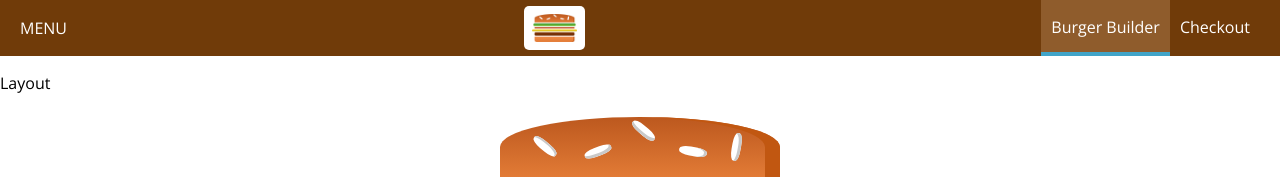
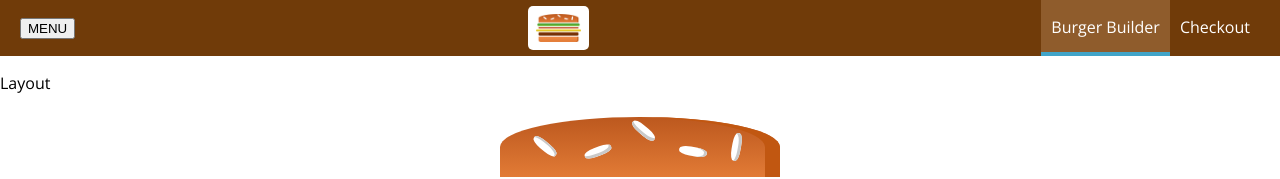
Before and after one commit to footios/burger, a React app: page / in a window 1280 px wide. Shown: the top 179 px of the page. Built offline with nearby package versions, Linux system fonts and the light colour scheme.

Commit message:
change place of Provider

```diff
--- a/src/components/Layout/Layout.js
+++ b/src/components/Layout/Layout.js
@@ -3,6 +3,7 @@ import Eject from "../../hoc/Eject";
 import classes from "./Layout.module.css";
 import Toolbar from "../Navigation/Toolbar/Toolbar";
 import SideDrawer from "../Navigation/SideDrawer/SideDrawer";
+import SideDrawerContext from "./SideDrawerContext/SideDrawerContext";
 
 // Child of App
 class Layout extends Component {
@@ -18,14 +19,26 @@ class Layout extends Component {
   sideDrawerClosedHandler = () => {
     this.setState({ showSideDrawer: false });
   };
+  toggleSideDrawerHandler = () => {
+    this.setState(prevState => {
+      return {
+        showSideDrawer: !prevState.showSideDrawer
+      };
+    });
+  };
+
   render() {
     return (
       <Eject>
         <Toolbar />
-        <SideDrawer
-          open={this.state.showSideDrawer}
-          closed={this.sideDrawerClosedHandler}
-        />
+        <SideDrawerContext.Provider
+          value={{ toggleSideDrawer: this.toggleSideDrawerHandler }}
+        >
+          <SideDrawer
+            open={this.state.showSideDrawer}
+            closed={this.sideDrawerClosedHandler}
+          />
+        </SideDrawerContext.Provider>
         <main className={classes.Content}>{this.props.children}</main>
       </Eject>
     );
--- /dev/null
+++ b/src/components/Layout/SideDrawerContext/SideDrawerContext.js
@@ -0,0 +1,5 @@
+import React from "react";
+
+export default React.createContext({
+  toggleSideDrawer: () => {}
+});
--- a/src/components/Navigation/Toolbar/Menu/Menu.js
+++ b/src/components/Navigation/Toolbar/Menu/Menu.js
@@ -1,9 +1,18 @@
-import React from "react";
+import React, { Component } from "react";
 import classes from "./Menu.module.css";
+import SideDrawerContext from "../../../Layout/SideDrawerContext/SideDrawerContext";
 
 // child of Toolbar
-const Menu = props => {
-  return <div className={classes.Menu}>MENU</div>;
-};
+class Menu extends Component {
+  static contextType = SideDrawerContext;
+
+  render() {
+    return (
+      <div className={classes.Menu}>
+        <button onClick={this.context.toggleSideDrawer}>MENU</button>
+      </div>
+    );
+  }
+}
 
 export default Menu;
```
